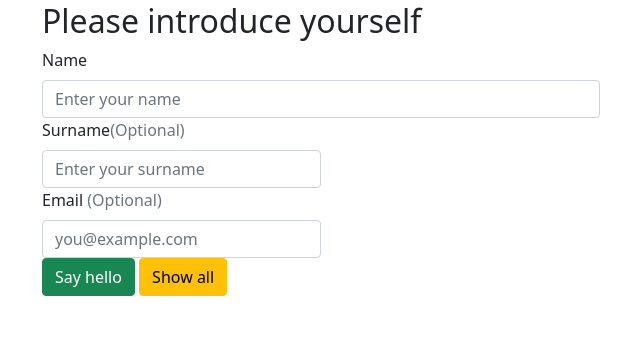
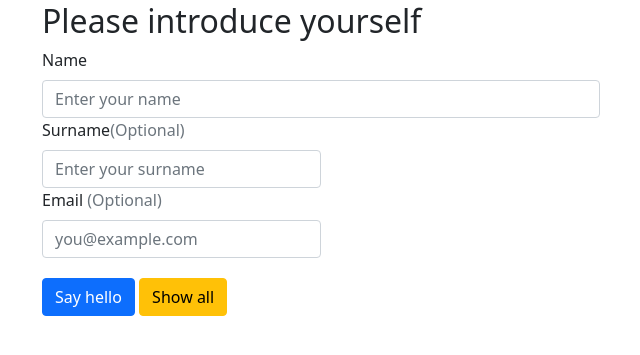
Before and after one commit to AShurikas/EVO_test2, a Flask app: page / in a window 1280 px wide. Shown: the part 46-401 px from the top of the page, without its empty margins (40-680 px from the left). Run offline with Flask 2, Linux system fonts and the light colour scheme.

Commit message:
Change button color, add back-button, fix element padding

```diff
--- a/templates/already_seen_you.html
+++ b/templates/already_seen_you.html
@@ -6,4 +6,5 @@ Hello
 
 {% block body %}
 <h1>Have already seen you {{ name }}</h1>
+<a href="/" class="btn btn-success">Back</a>
 {% endblock %}
--- a/templates/index.html
+++ b/templates/index.html
@@ -23,7 +23,9 @@ Main
                     </div>
                 </div>
             </div>
-            <input type="submit" class="btn btn-success" value="Say hello">
+            <div style="padding-top: 20px">
+            <input type="submit" class="btn btn-primary" value="Say hello">
             <a href="/show_all" class="btn btn-warning">Show all</a>
+            </div>
         </form>
 {% endblock %}
--- a/templates/nice_to_meet_you.html
+++ b/templates/nice_to_meet_you.html
@@ -6,4 +6,5 @@ Hello
 
 {% block body %}
 <h1>Hello {{ name }} {{ surname }}</h1>
+<a href="/" class="btn btn-success">Back</a>
 {% endblock %}
```
Also changed, not shown: hello.db, 1 other file.
